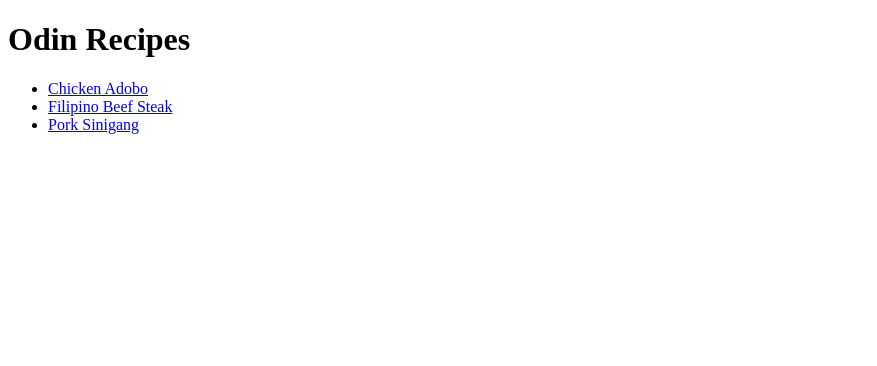
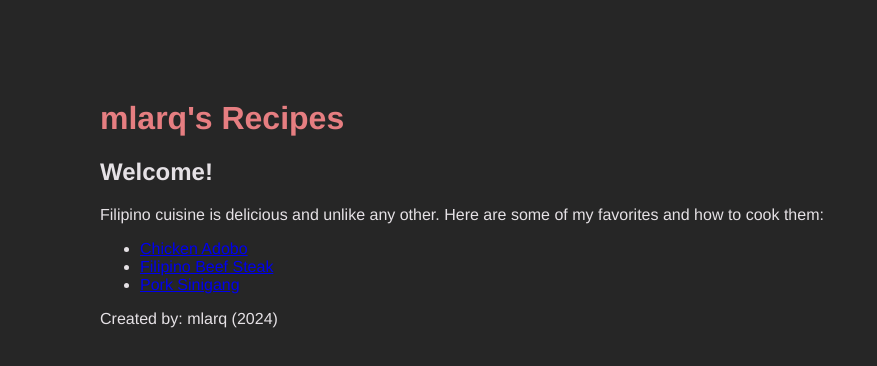
Before and after one commit to mlarquasar/odin-recipes, a plain HTML site: page index.html in a window 1280 px wide. Shown: the whole page, without its empty margins (0-877 px from the left). Drawn offline with Linux system fonts and the light colour scheme.

Commit message:
styled the index

```diff
--- a/index.html
+++ b/index.html
@@ -3,14 +3,23 @@
 <head>
   <meta charset="UTF-8">
   <meta name="viewport" content="width=device-width, initial-scale=1.0">
-  <title>Odin Recipes</title>
+  <title>mlarq's Recipes</title>
+  <link rel="icon" type="image/png" href="../favicon.png">
+  <link rel="stylesheet" href="style.css">
 </head>
 <body>
-  <h1>Odin Recipes</h1>
-    <ul>
-      <li><a href="./recipes/chicken-adobo.html">Chicken Adobo</a></li>
-      <li><a href="./recipes/filipino-beef-steak.html">Filipino Beef Steak</a></li>
-      <li><a href="./recipes/pork-sinigang.html">Pork Sinigang</a></li>
-    </ul>
+  <header>
+    <h1>mlarq's Recipes</h1>
+  </header>
+    <h2>Welcome!</h2>
+      <p id="p1">Filipino cuisine is delicious and unlike any other. Here are some of my favorites and how to cook them:</p>
+      <ul>
+        <li><a href="./recipes/chicken-adobo.html">Chicken Adobo</a></li>
+        <li><a href="./recipes/filipino-beef-steak.html">Filipino Beef Steak</a></li>
+        <li><a href="./recipes/pork-sinigang.html">Pork Sinigang</a></li>
+      </ul>
+  <footer>
+    Created by: mlarq (2024)
+  </footer>
 </body>
 </html>
--- a/style.css
+++ b/style.css
@@ -0,0 +1,22 @@
+body {
+  background-color: #262626;
+  font-family: Helvetica, Arial, sans-serif;
+  margin: 100px;
+}
+
+h1 {
+  color: #e67e81;
+
+}
+
+h2, #p1 {
+  color: #e5e1e5;
+}
+
+li {
+  color: #e5e1e5;
+}
+
+footer {
+  color: #e5e1e5;
+}
```
Also changed, not shown: .comments/favicon.png.xml (added).
